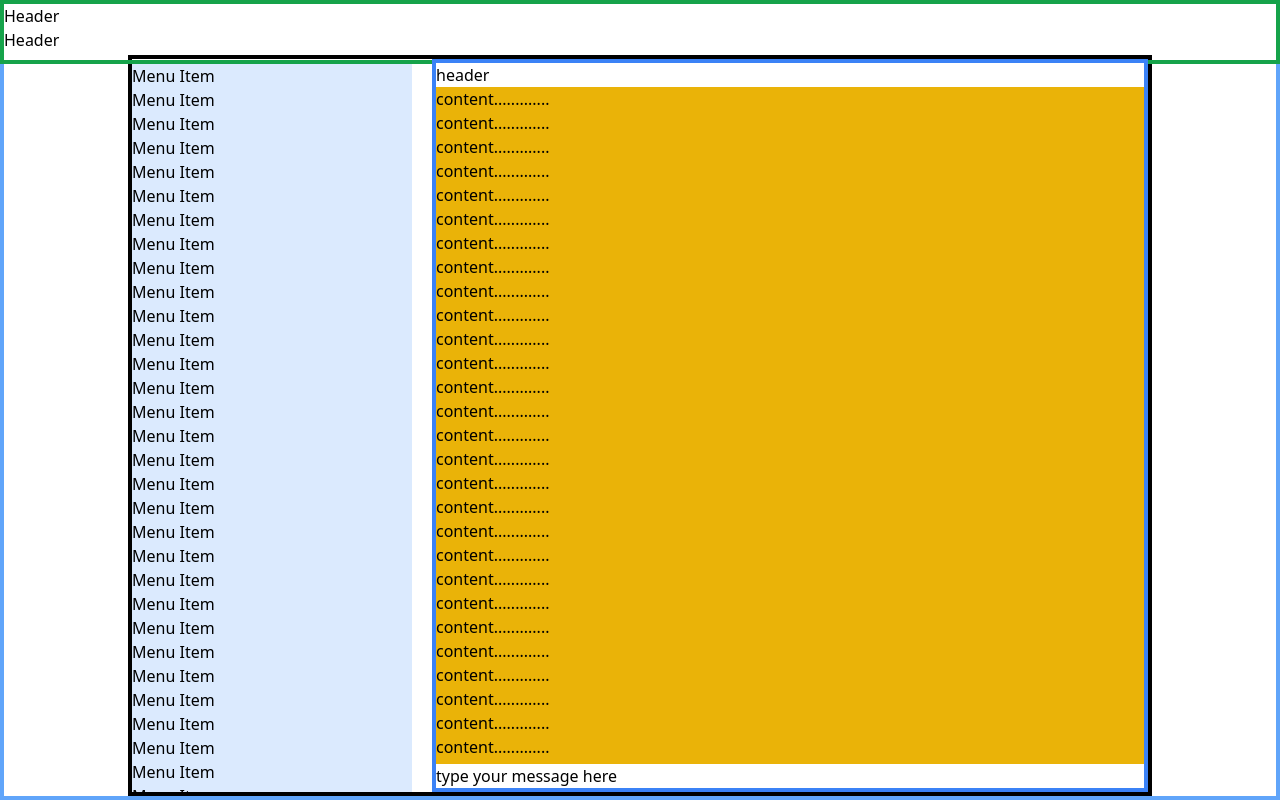
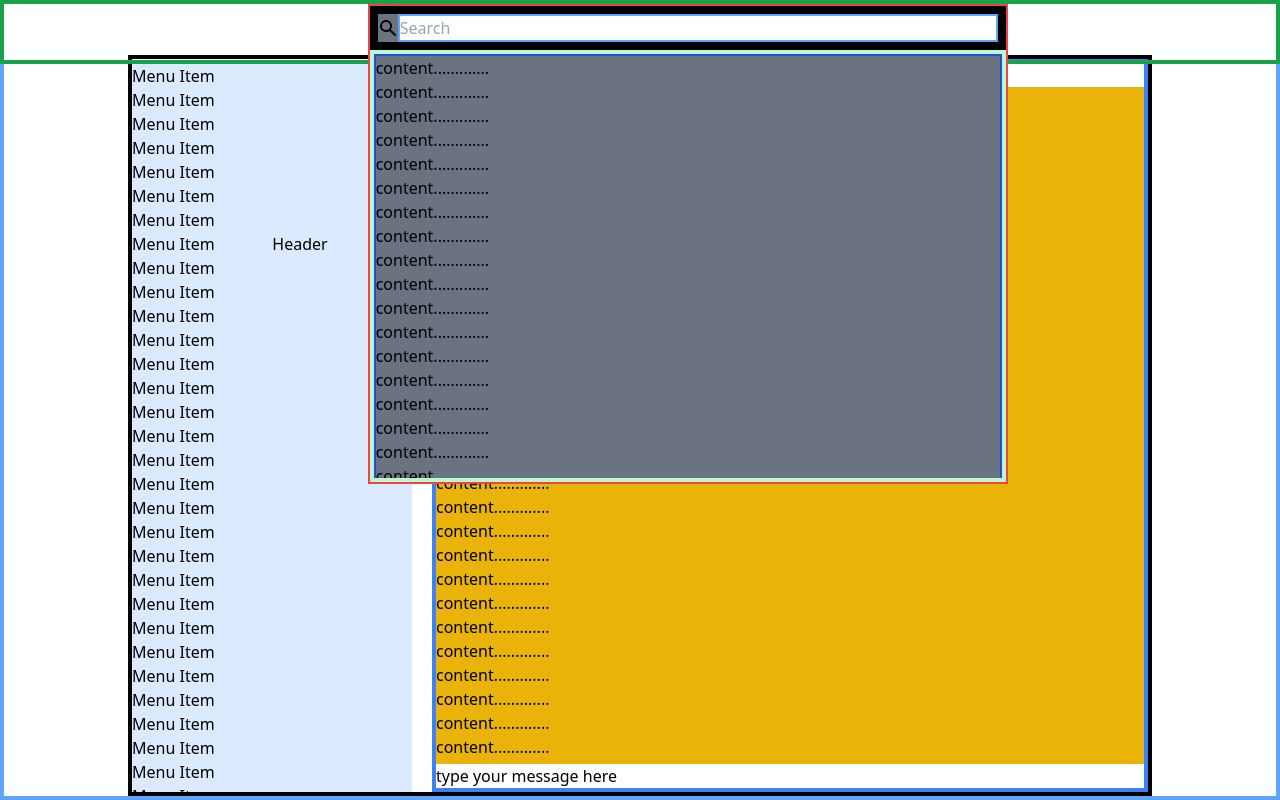
Before and after one commit to roylee0704/responsive-layout, a Next.js app: page /colorverse-flex in a window 1280 px wide. Built offline with nearby package versions, Linux system fonts and the light colour scheme.

Commit message:
feat: add search

```diff
--- /dev/null
+++ b/components/colorverse-flex/AutoComplete.tsx
@@ -0,0 +1,58 @@
+import React from 'react'
+import { SearchIcon } from '@heroicons/react/solid'
+
+const AutoComplete = () => {
+  const styles = {
+    wrapper:
+      'z-50 flex h-[60vh] w-[50vw] flex-col border-2 border-red-500 bg-gray-500 outline-none',
+    searchWrapper:
+      'relative z-50 flex w-full items-center border-8 border-black',
+    search: 'flex flex-1 border-2 border-blue-400 outline-none',
+
+    /* for this div to fill parent height, use flex-1 */
+    resultWrapper:
+      'relative flex-1 h-full w-full overflow-y-auto border-4 border-green-200',
+    result: 'absolute w-full border-2 border-blue-700',
+  }
+  return (
+    <div className={styles.wrapper}>
+      <div className={styles.searchWrapper}>
+        <SearchIcon className="h-5 w-5" />
+        <input type="text" className={styles.search} placeholder="Search" />
+      </div>
+
+      <div className={styles.resultWrapper}>
+        <div className={styles.result}>
+          <p>content.............</p>
+          <p>content.............</p>
+          <p>content.............</p>
+          <p>content.............</p>
+          <p>content.............</p>
+          <p>content.............</p>
+          <p>content.............</p>
+          <p>content.............</p>
+          <p>content.............</p>
+
+          <p>content.............</p>
+          <p>content.............</p>
+          <p>content.............</p>
+
+          <p>content.............</p>
+          <p>content.............</p>
+          <p>content.............</p>
+          <p>content.............</p>
+          <p>content.............</p>
+          <p>content.............</p>
+          <p>content.............</p>
+          <p>content.............</p>
+          <p>content.............</p>
+          <p>content.............</p>
+          <p>content.............</p>
+          <p>content.............</p>
+        </div>
+      </div>
+    </div>
+  )
+}
+
+export default AutoComplete
--- a/components/colorverse-flex/Chat.tsx
+++ b/components/colorverse-flex/Chat.tsx
@@ -4,8 +4,8 @@ const Chat = () => {
   // the lesson here is to use relative to control and contain the absolute div.
 
   return (
-    <div className="relative flex min-h-[calc(100vh-4.2rem)] flex-1 flex-col overflow-y-auto border-4 border-blue-500 bg-blue-100">
-      <div className="absolute inset-x-0 top-0 z-50 bg-white">header</div>
+    <div className="relative z-[-1] flex min-h-[calc(100vh-4.2rem)] flex-1 flex-col overflow-y-auto border-4 border-blue-500 bg-blue-100">
+      <div className="absolute inset-x-0 top-0 z-10 bg-white">header</div>
       <div className="relative h-full overflow-y-auto bg-yellow-500">
         <div className="absolute">
           <p>content.............</p>
--- a/components/colorverse-flex/Header.tsx
+++ b/components/colorverse-flex/Header.tsx
@@ -1,10 +1,13 @@
 import React from 'react'
+import AutoComplete from './AutoComplete'
 
 const Header = () => {
   return (
     <div className="fixed top-0 right-0 left-0 h-[4rem] border-4 border-green-600">
-      <p>Header</p>
-      <p>Header</p>
+      <div className="flex items-center justify-center space-x-10">
+        <p>Header</p>
+        <AutoComplete />
+      </div>
     </div>
   )
 }
--- a/components/colorverse-flex/Side.tsx
+++ b/components/colorverse-flex/Side.tsx
@@ -3,7 +3,7 @@ import React from 'react'
 
 const Side = () => {
   const styles = {
-    stickUnderHeader: 'sticky top-[4rem] z-50 mt-0',
+    stickUnderHeader: 'sticky top-[4rem] z-10 mt-0',
     screenSizeHeight: 'max-h-[0] min-h-[calc(100vh-4.5rem)]',
     scrollable: 'overflow-y-scroll',
   }
@@ -18,7 +18,8 @@ const Side = () => {
         'max-w-[300px]',
         ' border-red-800',
         'bg-blue-100',
-        'hidden md:block'
+        'hidden md:block',
+        'z-[-1]'
       )}
     >
       <p>Menu Item</p>
--- a/components/colorverse/Side.tsx
+++ b/components/colorverse/Side.tsx
@@ -2,7 +2,7 @@ import React from 'react'
 
 const Side = () => {
   return (
-    <div className="hidden md:absolute md:top-0 md:z-50 md:block md:h-screen md:min-w-[20rem] md:border-4 md:border-purple-600 md:pt-20">
+    <div className="hidden md:absolute md:top-0 md:z-10 md:block md:h-screen md:min-w-[20rem] md:border-4 md:border-purple-600 md:pt-20">
       <div className="flex h-full flex-col overflow-y-auto border-4 border-yellow-500">
         <p>side</p>
         <p>side</p>
--- a/package.json
+++ b/package.json
@@ -6,6 +6,7 @@
     "start": "next start"
   },
   "dependencies": {
+    "@heroicons/react": "^1.0.6",
     "classnames": "^2.3.1",
     "next": "latest",
     "react": "^17.0.2",
--- a/pages/blank.tsx
+++ b/pages/blank.tsx
@@ -2,10 +2,18 @@ import React from 'react'
 
 const blank = () => {
   return (
-    <div className="border-4 border-blue-500">
-      Parent element
-      <div className="t-[10px] relative mt-[10px] border-4 border-red-400 p-[20px]">
-        Child element
+    <div className="h-screen w-[50vw] bg-gray-300">
+      <div className="bg-blue-300 p-10"></div>
+      <div className="relative h-40 w-full border-2 border-green-700">
+        <div className=" absolute right-0 top-0 left-0 h-full overflow-y-auto bg-red-300">
+          <p>a</p>
+          <p>a</p>
+          <p>a</p>
+          <p>a</p>
+          <p>a</p>
+          <p>a</p>
+          <p>a</p>
+        </div>
       </div>
     </div>
   )
```
Also changed, not shown: 1 other file (tests, documents, lock files or other folders).
